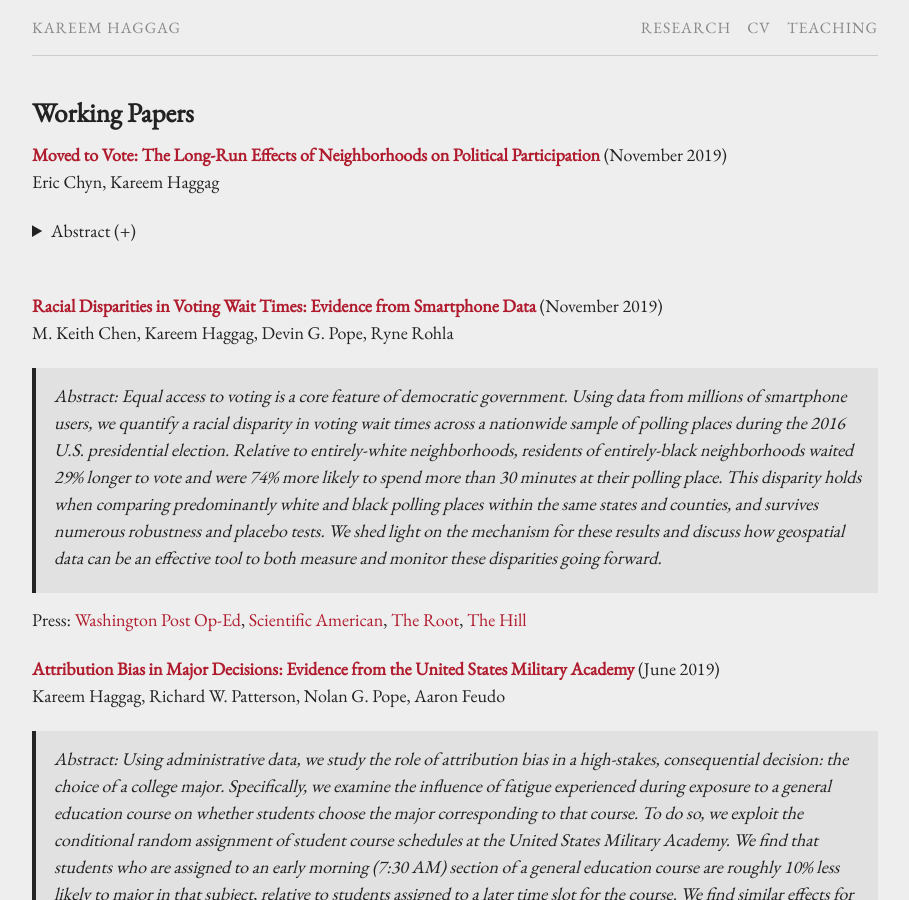
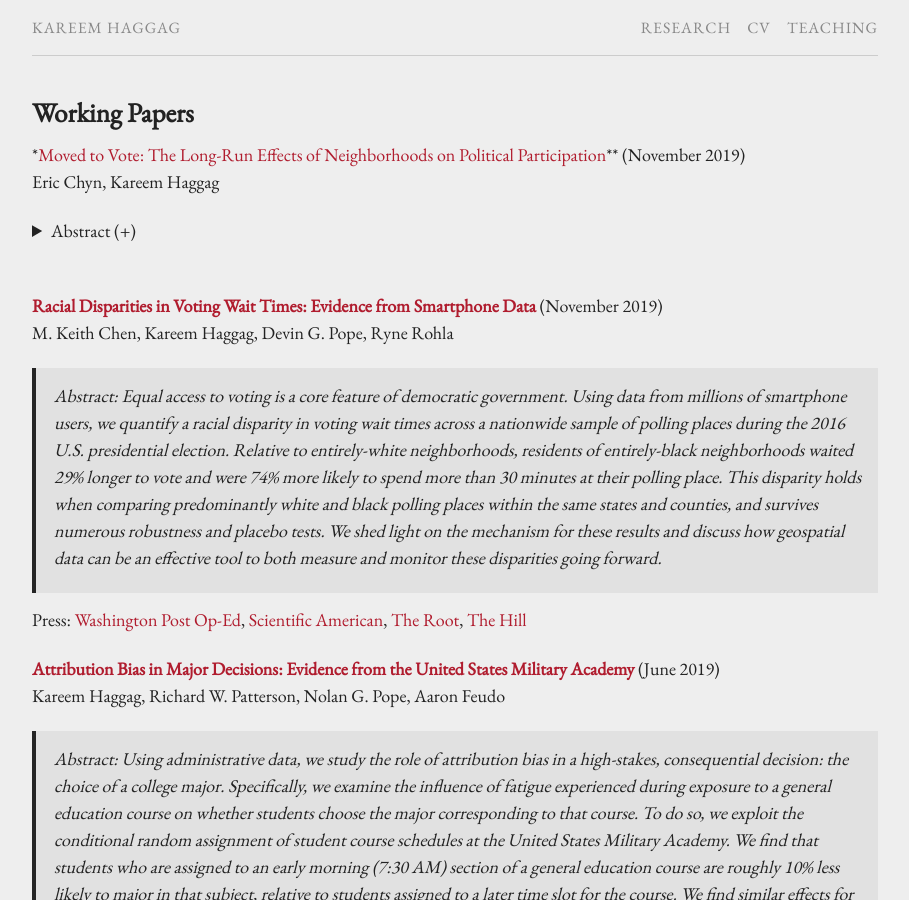
Before and after one commit to kareemhaggag/kareemhaggag.github.io, a Jekyll site: the page built from research.md, in a window 1280 px wide and 900 px high. Shown: the whole window, without its empty margins (185-1094 px from the left). Built offline with Jekyll 4.4.1, drawn with Linux system fonts in a browser that asks for light colours; our own code applies the rules of GitHub Pages for plain Markdown files.

```diff
--- a/research.md
+++ b/research.md
@@ -4,7 +4,7 @@
 ---
 ## Working Papers
 
-**[Moved to Vote: The Long-Run Effects of Neighborhoods on Political Participation](/f/Moved_to_Vote.pdf)** (November 2019)<br />
+*[Moved to Vote: The Long-Run Effects of Neighborhoods on Political Participation](/f/Moved_to_Vote.pdf)** (November 2019)<br />
 Eric Chyn, Kareem Haggag
 <details><summary>Abstract (+)</summary>
 <blockquote>
```
